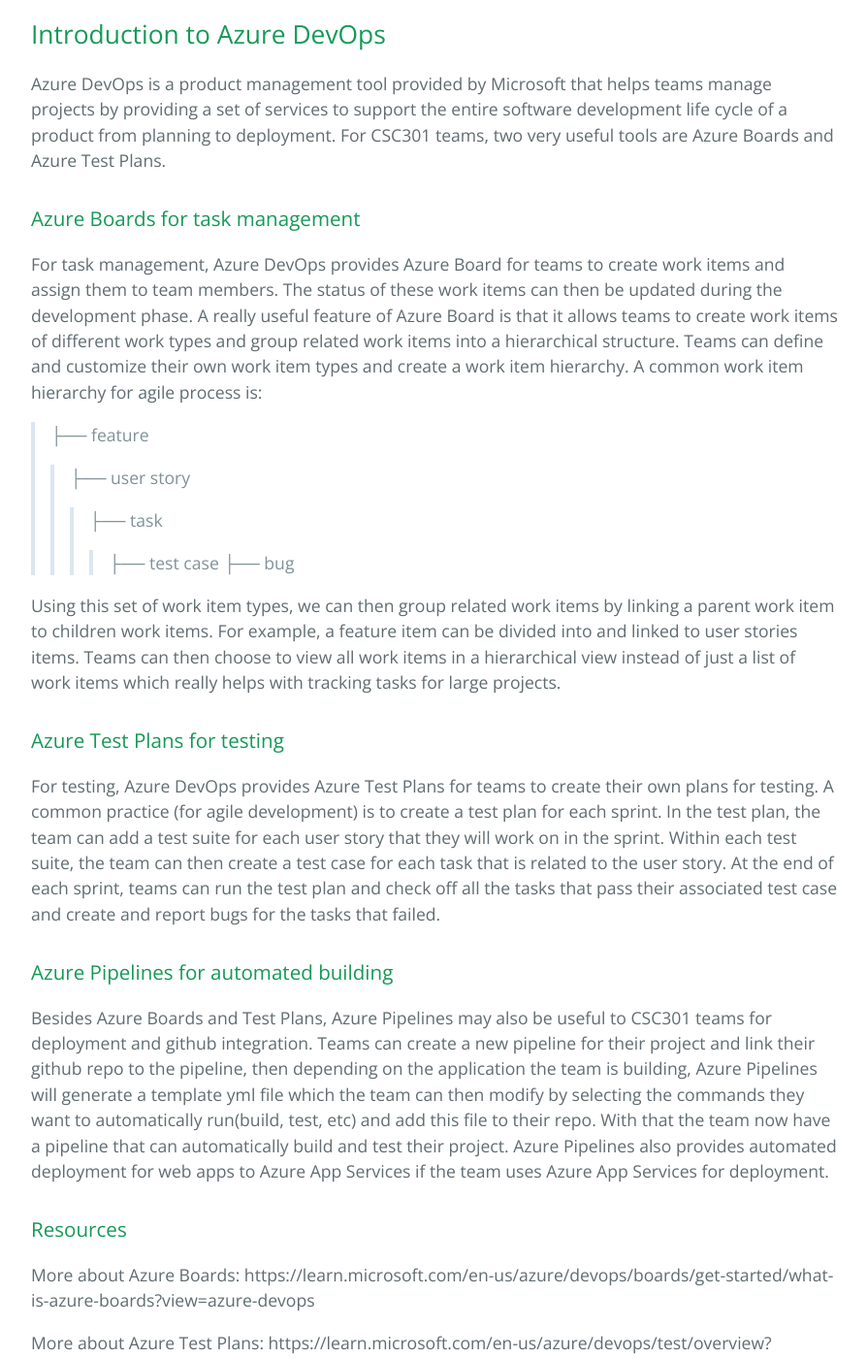
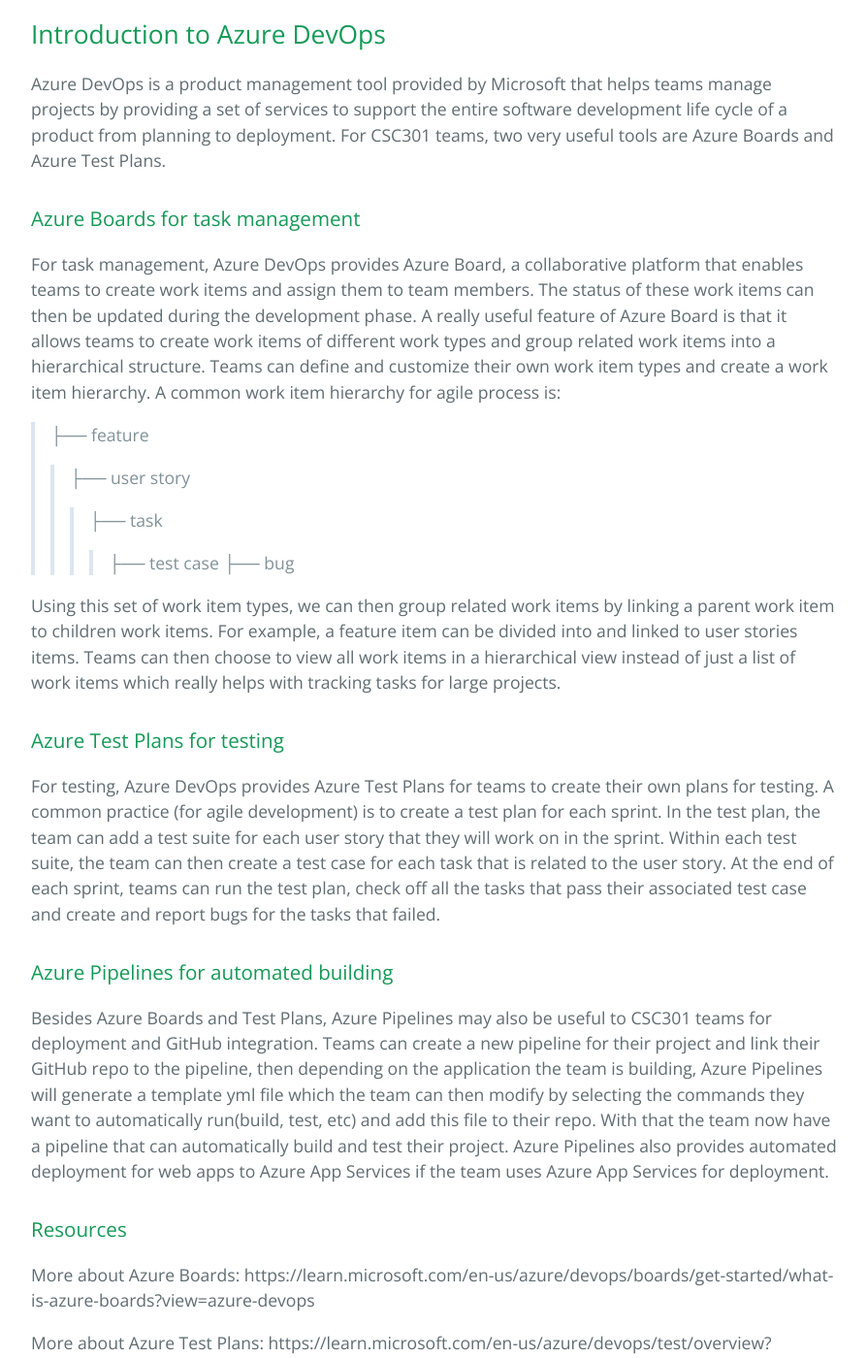
Before and after one commit to learning-software-engineering/learning-software-engineering.github.io, a Jekyll site: the page built from Topics/Product_Management/Azure_DevOps.md, in a window 1280 px wide and 1400 px high, scrolled down 322 px. Shown: the whole window at 97% size, without its empty margins (192-1086 px from the left). Built offline with Jekyll 4.4.1, drawn with Linux system fonts in a browser that asks for light colours; our own code applies the rules of GitHub Pages for plain Markdown files.

Commit message:
fixed wording.

```diff
--- a/Topics/Product_Management/Azure_DevOps.md
+++ b/Topics/Product_Management/Azure_DevOps.md
@@ -1,7 +1,7 @@
 ## Introduction to Azure DevOps
 Azure DevOps is a product management tool provided by Microsoft that helps teams manage projects by providing a set of services to support the entire software development life cycle of a product from planning to deployment. For CSC301 teams, two very useful tools are Azure Boards and Azure Test Plans.
 ### Azure Boards for task management
-For task management, Azure DevOps provides Azure Board for teams to create work items and assign them to team members. The status of these work items can then be updated during the development phase.
+For task management, Azure DevOps provides Azure Board, a collaborative platform that enables teams to create work items and assign them to team members. The status of these work items can then be updated during the development phase.
 A really useful feature of Azure Board is that it allows teams to create work items of different work types and group related work items into a hierarchical structure. Teams can define and customize their own work item types and create a work item hierarchy. A common work item hierarchy for agile process is:
 >├── feature
 >>├── user story
@@ -13,10 +13,10 @@
 Teams can then choose to view all work items in a hierarchical view instead of just a list of work items which really helps with tracking tasks for large projects.
 
 ### Azure Test Plans for testing
-For testing, Azure DevOps provides Azure Test Plans for teams to create their own plans for testing. A common practice (for agile development) is to create a test plan for each sprint. In the test plan, the team can add a test suite for each user story that they will work on in the sprint. Within each test suite, the team can then create a test case for each task that is related to the user story. At the end of each sprint, teams can run the test plan and check off all the tasks that pass their associated test case and create and report bugs for the tasks that failed.
+For testing, Azure DevOps provides Azure Test Plans for teams to create their own plans for testing. A common practice (for agile development) is to create a test plan for each sprint. In the test plan, the team can add a test suite for each user story that they will work on in the sprint. Within each test suite, the team can then create a test case for each task that is related to the user story. At the end of each sprint, teams can run the test plan, check off all the tasks that pass their associated test case and create and report bugs for the tasks that failed.
 
 ### Azure Pipelines for automated building
-Besides Azure Boards and Test Plans, Azure Pipelines may also be useful to CSC301 teams for deployment and github integration. Teams can create a new pipeline for their project and link their github repo to the pipeline, then depending on the application the team is building, Azure Pipelines will generate a template yml file which the team can then modify by selecting the commands they want to automatically run(build, test, etc) and add this file to their repo. With that the team now have a pipeline that can automatically build and test their project. Azure Pipelines also provides automated deployment for web apps to Azure App Services if the team uses Azure App Services for deployment.
+Besides Azure Boards and Test Plans, Azure Pipelines may also be useful to CSC301 teams for deployment and GitHub integration. Teams can create a new pipeline for their project and link their GitHub repo to the pipeline, then depending on the application the team is building, Azure Pipelines will generate a template yml file which the team can then modify by selecting the commands they want to automatically run(build, test, etc) and add this file to their repo. With that the team now have a pipeline that can automatically build and test their project. Azure Pipelines also provides automated deployment for web apps to Azure App Services if the team uses Azure App Services for deployment.
 
 ### Resources
 More about Azure Boards: https://learn.microsoft.com/en-us/azure/devops/boards/get-started/what-is-azure-boards?view=azure-devops
```
